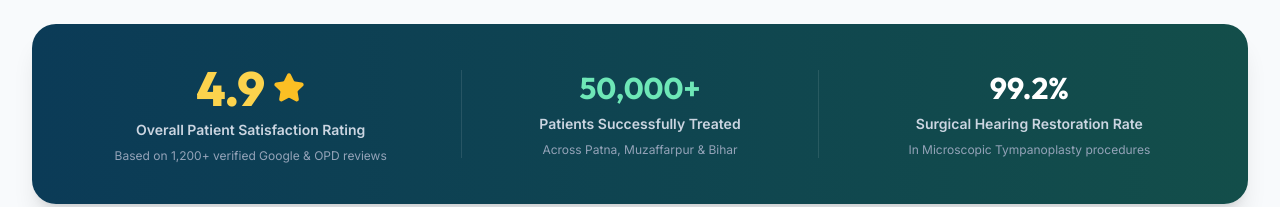
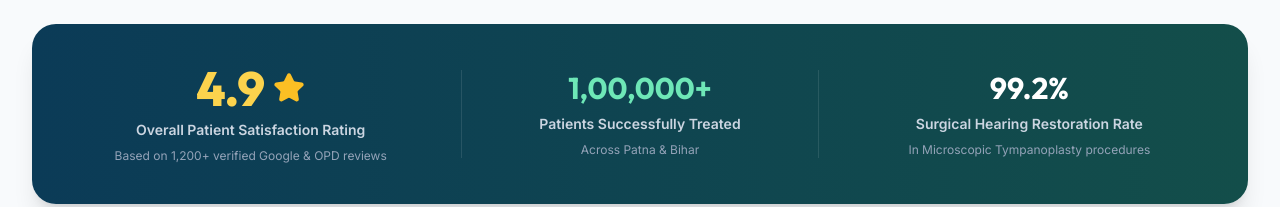
Before and after one commit to Shubhamkumarpatel70/nalanda-ent, a React (Vite) app: page /testimonials in a window 1280 px wide. Shown: the part 443-650 px from the top of the page. Built offline with nearby package versions, Linux system fonts and the light colour scheme; no server answers.

Commit message:
Update patient statistics in Testimonials component

```diff
--- a/src/pages/Testimonials.tsx
+++ b/src/pages/Testimonials.tsx
@@ -33,9 +33,9 @@ export const Testimonials: React.FC = () => {
           </div>
 
           <div className="space-y-2 border-t md:border-t-0 md:border-l md:border-r border-white/10 pt-4 md:pt-0 px-4">
-            <div className="text-3xl font-bold font-display text-emerald-300">50,000+</div>
+            <div className="text-3xl font-bold font-display text-emerald-300">1,00,000+</div>
             <div className="text-sm text-slate-300 font-semibold">Patients Successfully Treated</div>
-            <div className="text-xs text-slate-400">Across Patna, Muzaffarpur & Bihar</div>
+            <div className="text-xs text-slate-400">Across Patna & Bihar</div>
           </div>
 
           <div className="space-y-2 border-t md:border-t-0 border-white/10 pt-4 md:pt-0">
```
